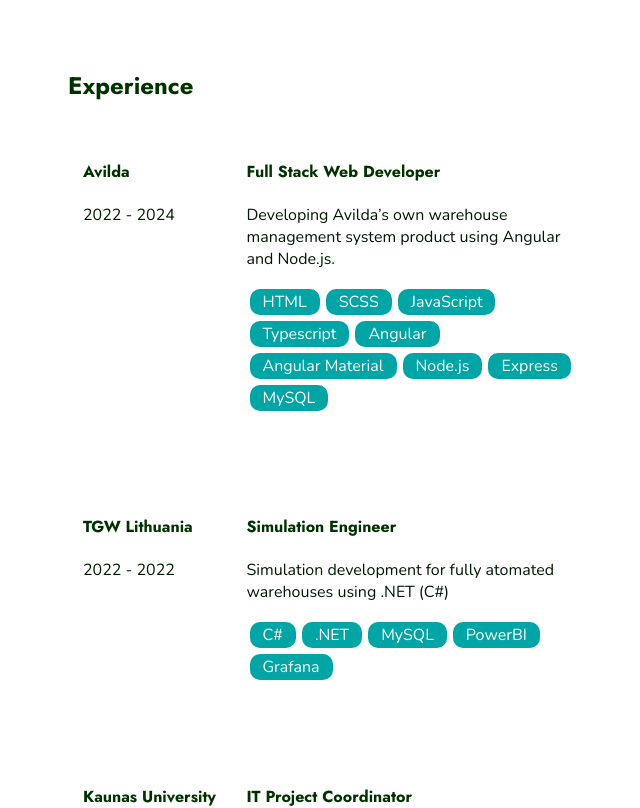
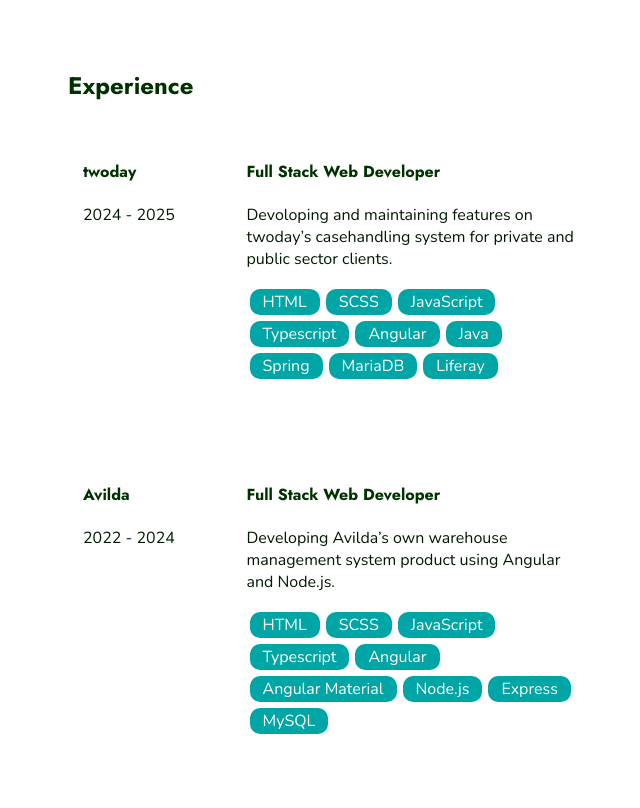
Before and after one commit to m-satas/personal-webpage, an Angular app: page / in a window 1280 px wide. Shown: the part 1400-2208 px from the top of the page, without its empty margins (597-1237 px from the left). Built offline with nearby package versions, Linux system fonts and the light colour scheme.

Commit message:
cv update

```diff
--- a/src/app/app.component.ts
+++ b/src/app/app.component.ts
@@ -16,6 +16,14 @@
 
   public workplaces: Workplace[] = [
     {
+      company: 'twoday',
+      website: 'https://www.twoday.lt/',
+      years: ['2024', '2025'],
+      title: 'Full Stack Web Developer',
+      description: 'Devoloping and maintaining features on twoday’s casehandling system for private and public sector clients.',
+      skills: ['HTML', 'SCSS', 'JavaScript', 'Typescript', 'Angular', 'Java', 'Spring', 'MariaDB', 'Liferay']
+    },
+    {
       company: 'Avilda',
       website: 'https://www.avilda.eu/',
       years: ['2022', '2024'],
@@ -28,7 +36,7 @@
       website: 'https://www.tgw-group.com/en/career/work-tgw/locations/lithuania',
       years: ['2022', '2022'],
       title: 'Simulation Engineer',
-      description: 'Simulation development for fully atomated warehouses using .NET (C#)',
+      description: 'Simulation development for fully automated warehouses using .NET (C#)',
       skills: ['C#', '.NET', 'MySQL', 'PowerBI', 'Grafana']
     },
     {
```
